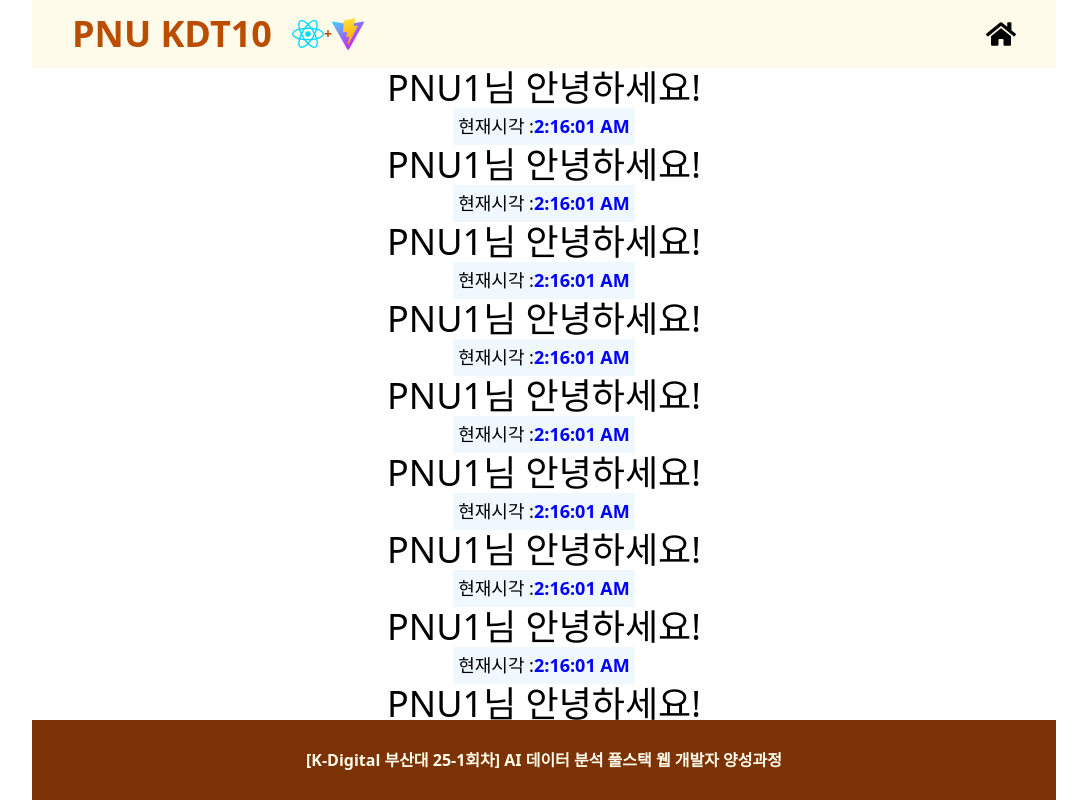
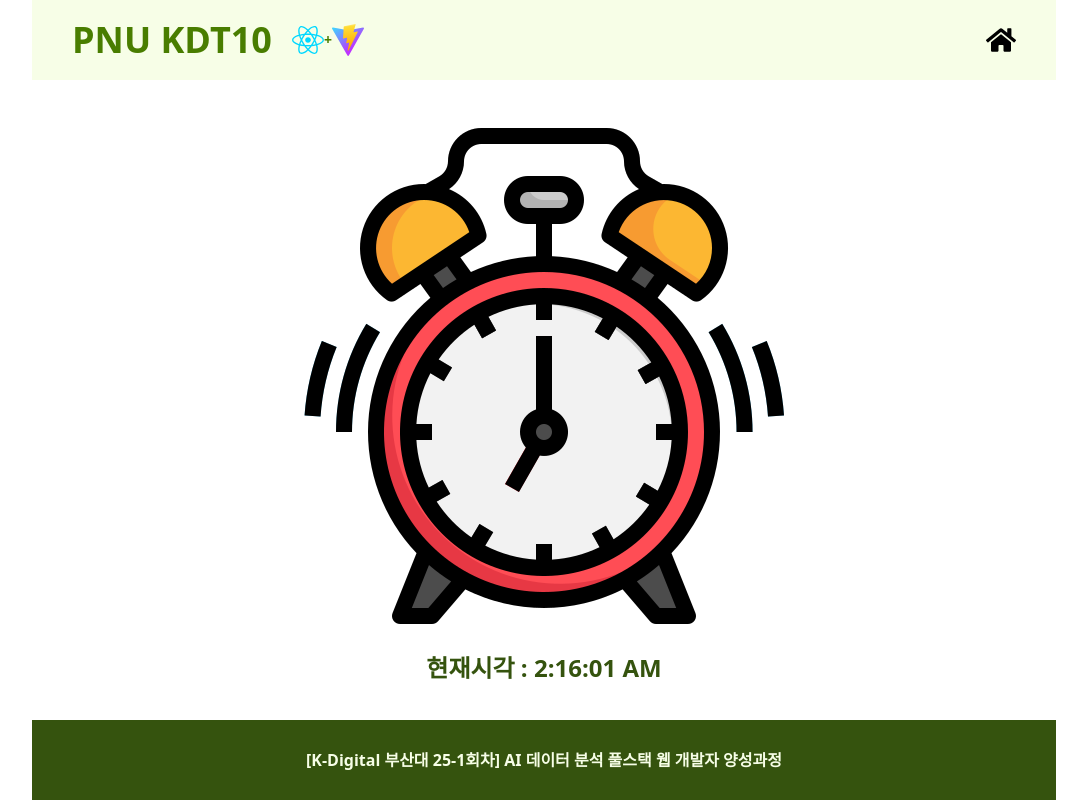
Before and after one commit to pnumin/kdt01_react, a React (Vite) app: page / in a window 1280 px wide. Shown: the whole page, without its empty margins (96-1183 px from the left). Built offline with nearby package versions, Linux system fonts and the light colour scheme.

Commit message:
리액트 컴포넌트

```diff
--- a/src/01/Hello.jsx
+++ b/src/01/Hello.jsx
@@ -1,11 +1,11 @@
 import HelloDate from "./HelloDate"
 function Hello() {
-  let name = "PNU1" ;
+  let name = undefined;
   return (
     <>
       <h1 className="text-4xl">
-        {name == "PNU" ? "부산대학교" : name}
-        님 안녕하세요!
+        {/* {name == undefined ? "이름이/ 존재하지 않습니다."  : `${name} 님 반갑습니다.`} */}
+        {name && `${name} 님 반갑습니다.`}
       </h1>
       <HelloDate />
     </>
--- /dev/null
+++ b/src/02/MyClock.jsx
@@ -0,0 +1,10 @@
+import MyClockTime from "./MyClockTime"
+import MyClockImage from "./MyClockImage"
+export default function MyClock() {
+  return (
+    <>
+      <MyClockImage />
+      <MyClockTime />
+    </>
+  )
+}
--- /dev/null
+++ b/src/02/MyClockImage.jsx
@@ -0,0 +1,8 @@
+import clock from "../assets/clock.png"
+export default function MyClockImage() {
+  return (
+    <div>
+      <img src={clock}  alt="시계"/>
+    </div>
+  )
+}
--- /dev/null
+++ b/src/02/MyClockTime.jsx
@@ -0,0 +1,9 @@
+export default function MyClockTime() {
+  return (
+    <div className="w-full p-5 text-lime-900
+                    text-center font-bold
+                    text-2xl">
+      현재시각 : {new Date().toLocaleTimeString()}
+    </div>
+  )
+}
--- a/src/App.jsx
+++ b/src/App.jsx
@@ -1,17 +1,18 @@
 import reactLogo from './assets/react.svg'
 import viteLogo from '/vite.svg'
-import Hello from "./01/Hello"
-import HelloDate from "./01/HelloDate"
+// import Hello from "./01/Hello"
+import MyClock from './02/MyClock';
+
 import { FaHome } from "react-icons/fa";
 function App() {
   return (
     <div className="w-full xl:w-8/10 h-screen mx-auto
                     flex flex-col">
-      <header className="w-full h-20 bg-amber-50
+      <header className="w-full h-20 bg-lime-50
                          px-10
                          flex justify-between items-center">
 
-        <div className="text-4xl font-bold text-amber-700 flex">
+        <div className="text-4xl font-bold text-lime-700 flex">
           PNU KDT10
           <div className="flex text-sm items-center mx-5">
             <img src={reactLogo} alt="react" className="w-8" /> +
@@ -23,22 +24,16 @@ function App() {
         </div>
       </header>
       <main className="w-full flex-grow
+                      pt-10
                       flex flex-col justify-start items-center
                       overflow-y-auto">
 
-        <Hello />
-        <Hello />
-        <Hello />
-        <Hello />
-        <Hello />
-        <Hello />
-        <Hello />
-        <Hello />
-        <Hello />
-        <Hello />
+        {/* <Hello />   */}
+        <MyClock />
+
       </main>
-      <footer className="w-full min-h-20 bg-amber-900
-                         px-10 text-md text-amber-50 font-bold
+      <footer className="w-full min-h-20 bg-lime-900
+                         px-10 text-md text-lime-50 font-bold
                          flex justify-center items-center">
          [K-Digital 부산대 25-1회차] AI 데이터 분석 풀스택 웹 개발자 양성과정
       </footer>
```
Also changed, not shown: src/assets/clock.png (added).
